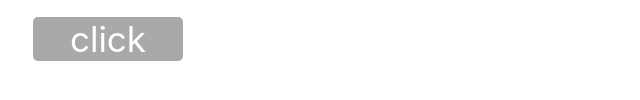
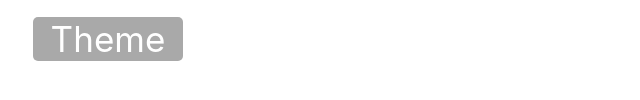
Before and after one commit to xipeRafa/main-challenge-todo, a plain HTML site: page index.html in a window 1280 px wide. Shown: the part 388-488 px from the top of the page, 223-863 px from the left. Drawn offline with nearby package versions, Linux system fonts and the light colour scheme.

Commit message:
first commit

```diff
--- a/index.html
+++ b/index.html
@@ -47,7 +47,7 @@
       </button>
 
       <div id="dark-mode-container">
-        <button id="dark-mode" class="dark-mode-btn">click</button>
+        <button id="dark-mode" class="dark-mode-btn">Theme</button>
       </div>
 
       <script src="index.js"></script>
```
